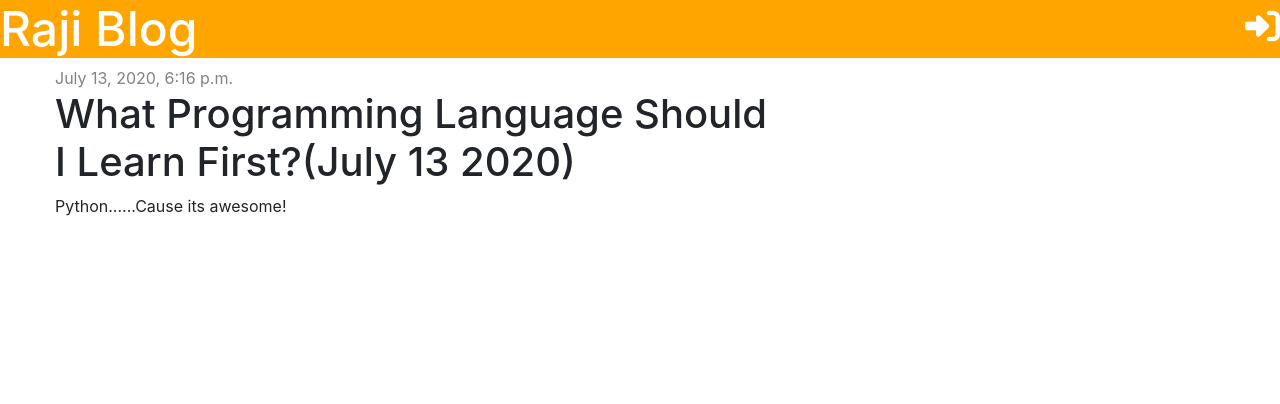
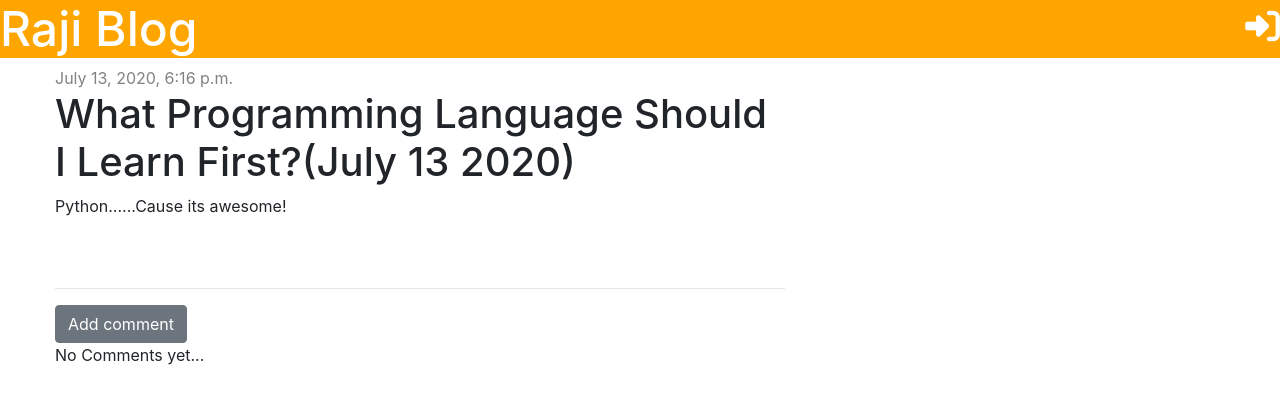
Before and after one commit to Raji42/my_django_site, a Django app: page /post/1/ in a window 1280 px wide. Shown: the top 404 px of the page. Run offline with Django 3.2, Linux system fonts and the light colour scheme; data comes from the database, SQL or seed files in the repository; both versions use the stored data as it was after the commit; some libraries are stand-ins or nearby versions.

Commit message:
Add feature to comment on blog posts.

```diff
--- a/blog/admin.py
+++ b/blog/admin.py
@@ -1,4 +1,5 @@
 from django.contrib import admin
-from .models import Post
+from .models import Post, Comment
 
 admin.site.register(Post)
+admin.site.register(Comment)
--- a/blog/models.py
+++ b/blog/models.py
@@ -16,3 +16,13 @@ class Post(models.Model):
     # string representation
     def __str__(self):
         return str(self.title) + " by " + str(self.author)
+
+
+class Comment(models.Model):
+    post = models.ForeignKey("blog.Post", on_delete=models.CASCADE, related_name="comments")
+    author = models.CharField(max_length=200)
+    text = models.TextField()
+    created_date = models.DateTimeField(default=timezone.now)
+
+    def __str__(self):
+        return self.text
--- a/blog/static/css/blog.css
+++ b/blog/static/css/blog.css
@@ -45,3 +45,7 @@
   margin-rigtht: 20px;
 
 }
+
+.comment {
+  margin: 20px 0px 20px 20px;
+}
--- a/blog/templates/blog/post_detail.html
+++ b/blog/templates/blog/post_detail.html
@@ -23,4 +23,19 @@
     <p>{{ post.text|linebreaksbr }}</p>
 
   </div>
+  <hr>
+  <a href="{% url "add_comment_to_post" pk=post.pk %}" class="btn btn-secondary">Add comment</a>
+  {% for comment in post.comments.all %}
+    <div class="comment ">
+      <div class="date">
+        {{ comment.created_date }}
+      </div>
+
+      <strong>{{ comment.author }}</strong>
+      <p>{{ comment.text }}</p>
+    </div>
+
+  {% empty %}
+    <p>No Comments yet...</p>
+  {% endfor %}
 {% endblock %}
--- a/blog/urls.py
+++ b/blog/urls.py
@@ -8,5 +8,5 @@ urlpatterns = [
     path("post/<int:pk>/edit/", views.post_edit, name="post_edit"),
     path("drafts/", views.post_draft_list, name="post_draft_list"),
     path("post/<int:pk>/publish/", views.post_publish, name="post_publish"),
-
+    path("post/<int:pk>/comment/", views.add_comment_to_post, name="add_comment_to_post"),
 ]
--- a/blog/views.py
+++ b/blog/views.py
@@ -2,7 +2,7 @@ from django.contrib.auth.decorators import login_required
 from django.shortcuts import render, get_object_or_404, redirect
 from django.utils import timezone
 
-from .forms import PostForm
+from .forms import PostForm, CommentForm
 from .models import Post
 
 
@@ -64,3 +64,20 @@ def post_publish(request, pk):
     post = get_object_or_404(Post, pk=pk)
     post.publish()
     return redirect("post_detail", pk=pk)
+
+
+@login_required
+def add_comment_to_post(request, pk):
+    post = get_object_or_404(Post, pk=pk)
+    if request.method == "POST":
+        form = CommentForm(request.POST)
+        if form.is_valid():
+            comment = form.save(commit=False)
+            comment.author = request.user
+            comment.post = post
+            comment.save()
+            return redirect("post_detail", pk=post.pk)
+
+    else:
+        form = CommentForm()
+    return render(request, "blog/add_comment_to_post.html", {"form": form})
```
Also changed, not shown: blog/forms.py (+7 -1 lines), blog/templates/blog/add_comment_to_post.html (added, +12 -0 lines), blog/migrations/0002_comment.py (added), db.sqlite3, 2 other files.
